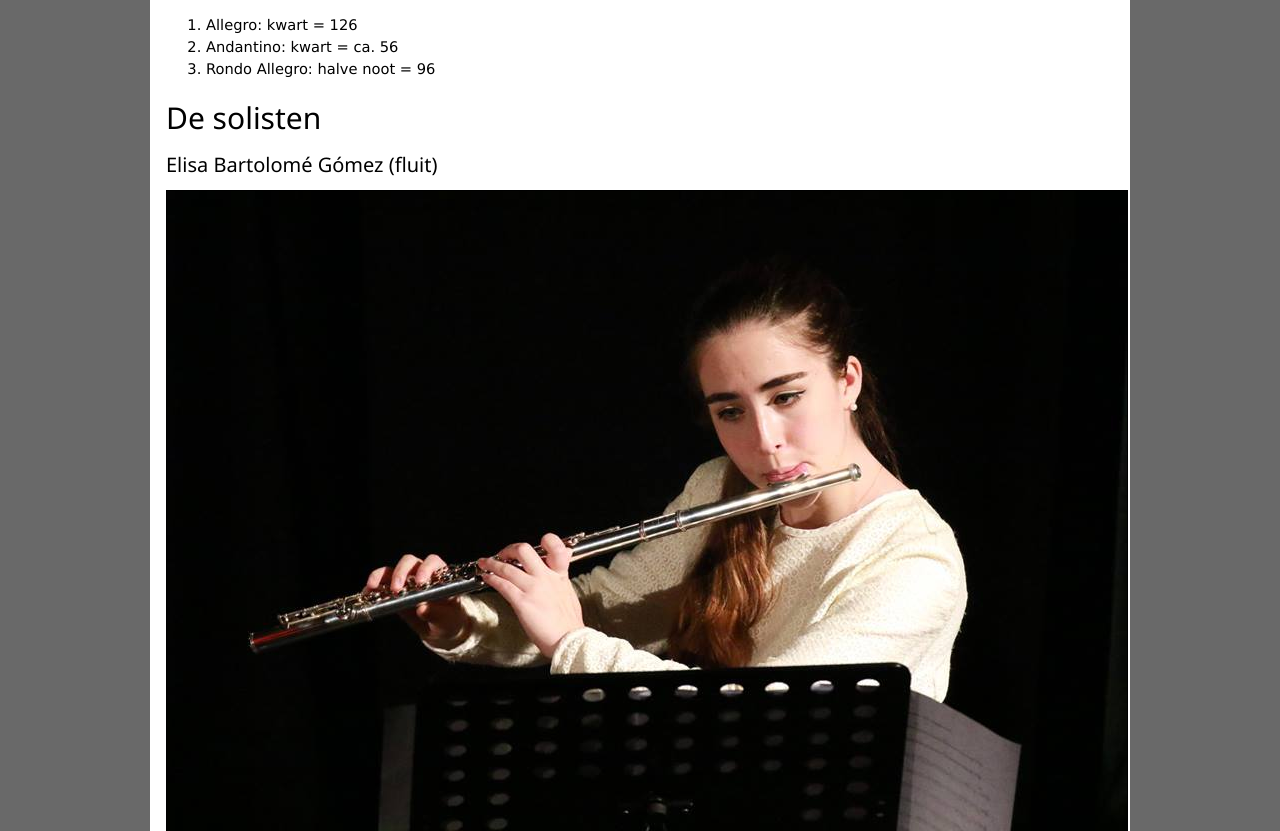
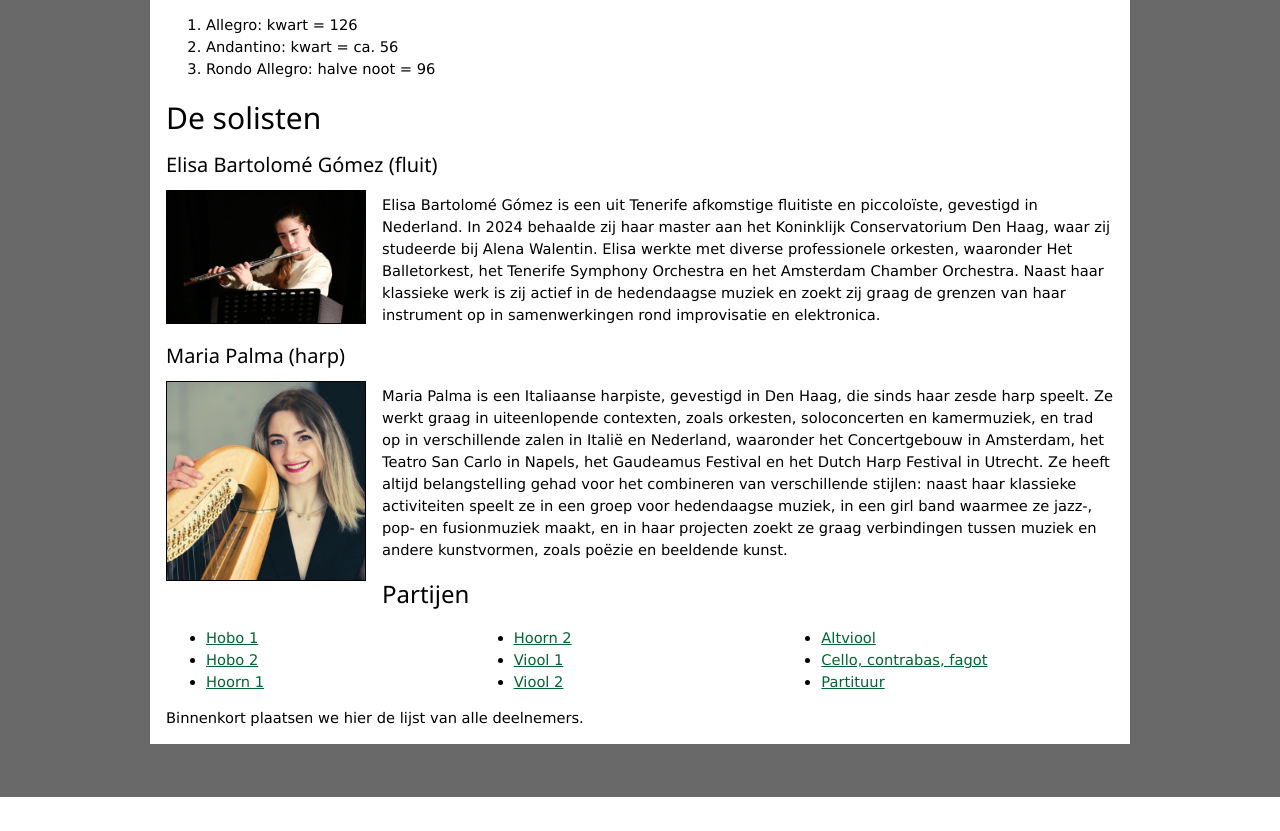
Before and after one commit to DirkjanH/mozart-op-zaterdag, a PHP site: page /2026-09-26/kv299.php in a window 1280 px wide. Shown: the part 420-1251 px from the top of the page. After the commit the page ends 1217 px from the top, so only its background shows below. Run offline with PHP 8.4, Linux system fonts and the light colour scheme; the visitor is signed in with stand-in values (Sample User, id 1).

Commit message:
Update image display for soloists in KV 299 concert page

```diff
--- a/2026-09-26/kv299.php
+++ b/2026-09-26/kv299.php
@@ -28,14 +28,14 @@
         </ol>
         <h2>De solisten</h2>
         <h4>Elisa Bartolomé Gómez (fluit)</h4>
-        <div class="w3-left" width="200">
-            <img src="Elisa_BG.jpg" alt="Elisa Bartolomé Gómez">
+        <div class="w3-left w3-margin-right" >
+            <img src="Elisa_BG.jpg" alt="Elisa Bartolomé Gómez" width="200">
         </div>
         <p>Elisa Bartolomé Gómez is een uit Tenerife afkomstige fluitiste en piccoloïste, gevestigd in Nederland. In 2024 behaalde zij haar master aan het Koninklijk Conservatorium Den Haag, waar zij studeerde bij Alena Walentin. Elisa werkte met diverse professionele orkesten, waaronder Het Balletorkest, het Tenerife Symphony Orchestra en het Amsterdam Chamber Orchestra. Naast haar klassieke werk is zij actief in de hedendaagse muziek en zoekt zij graag de grenzen van haar instrument op in samenwerkingen rond improvisatie en elektronica.</p>
 
         <h4>Maria Palma (harp)</h4>
-        <div class="w3-left" width="200">
-            <img src="Maria_P.jpg" alt="Maria Palma">
+        <div class="w3-left w3-margin-right" >
+            <img src="Maria_P.jpg" alt="Maria Palma" width="200">
         </div>
         <p>Maria Palma is een Italiaanse harpiste, gevestigd in Den Haag, die sinds haar zesde harp speelt. Ze werkt graag in uiteenlopende contexten, zoals orkesten, soloconcerten en kamermuziek, en trad op in verschillende zalen in Italië en Nederland, waaronder het Concertgebouw in Amsterdam, het Teatro San Carlo in Napels, het Gaudeamus Festival en het Dutch Harp Festival in Utrecht. Ze heeft altijd belangstelling gehad voor het combineren van verschillende stijlen: naast haar klassieke activiteiten speelt ze in een groep voor hedendaagse muziek, in een girl band waarmee ze jazz-, pop- en fusionmuziek maakt, en in haar projecten zoekt ze graag verbindingen tussen muziek en andere kunstvormen, zoals poëzie en beeldende kunst.</p>
         <h3>Partijen</h3>
```
